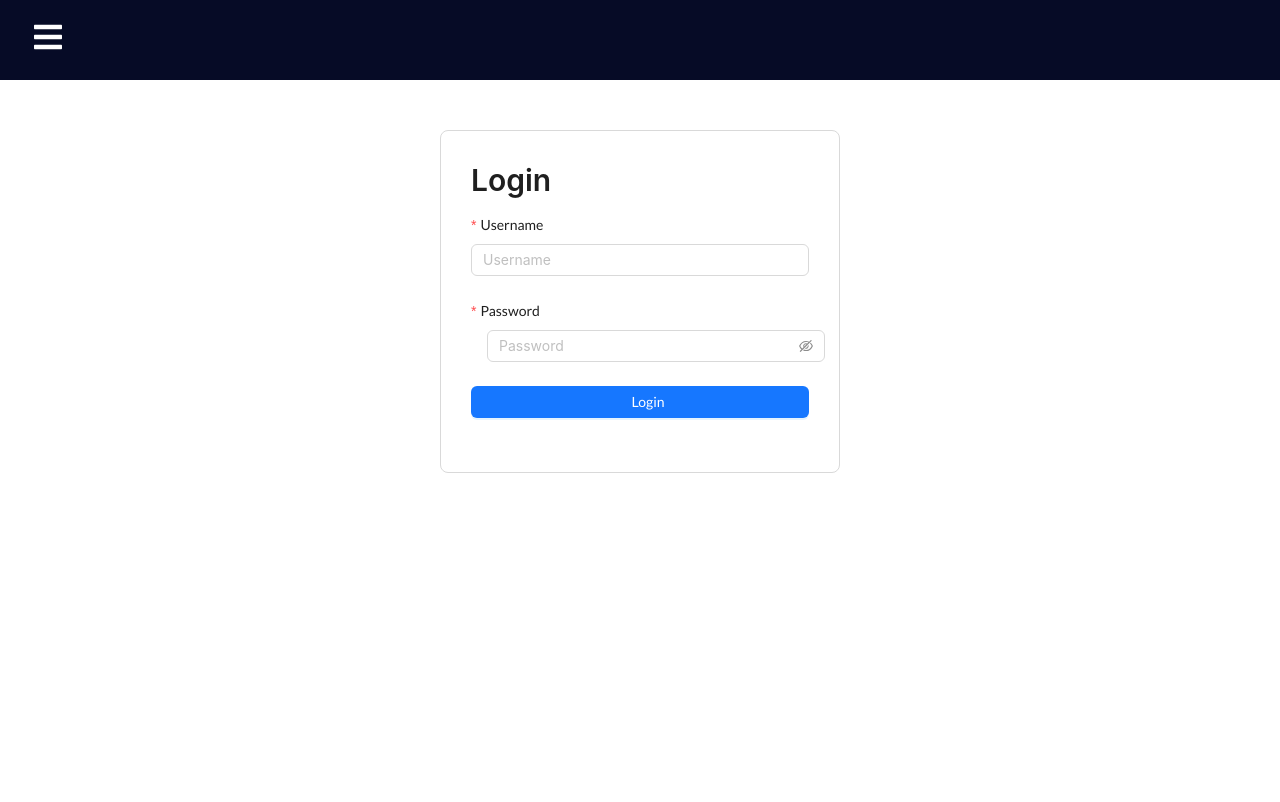
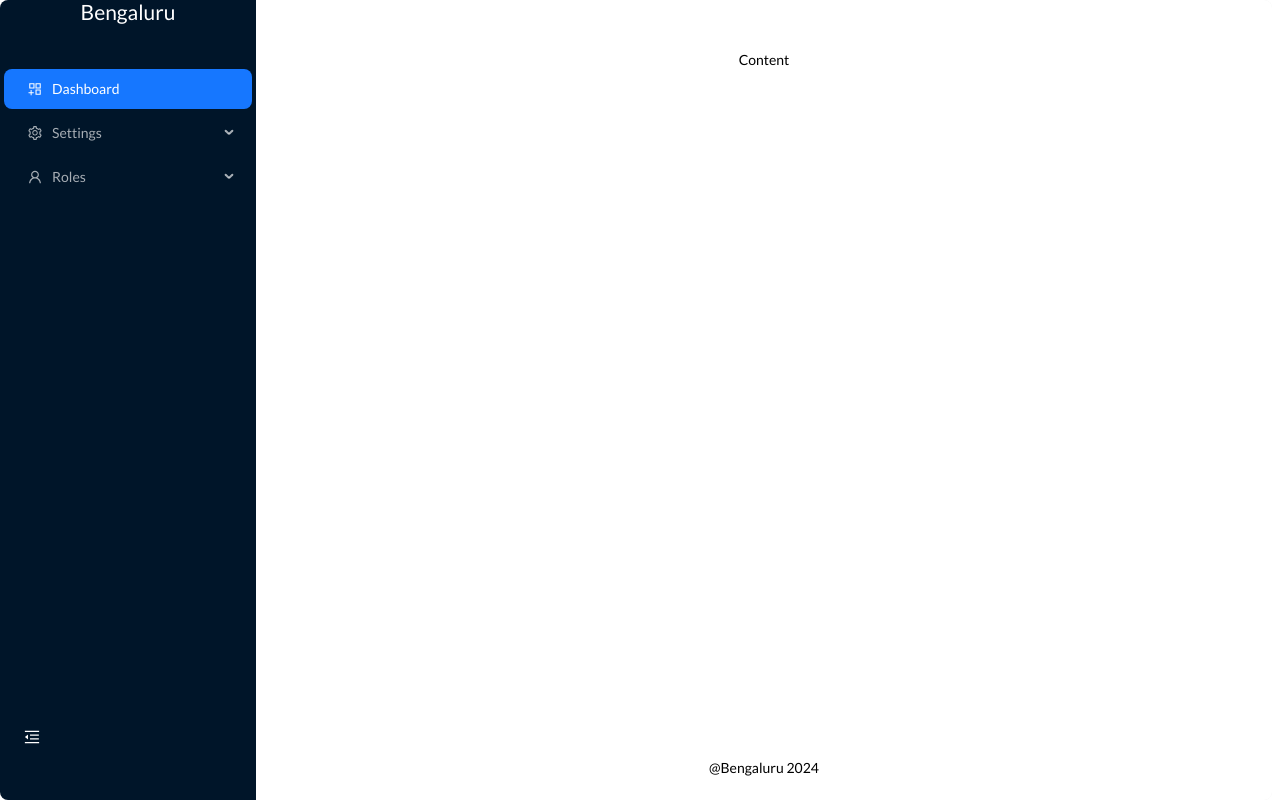
Before and after one commit to crazilazi/Skill.Integration.UI, a React (Create React App) app: page /login in a window 1280 px wide. Shown: the top 802 px of the page. Built offline with nearby package versions, Linux system fonts and the light colour scheme.

Commit message:
sidebar changes

```diff
--- a/package.json
+++ b/package.json
@@ -3,6 +3,7 @@
   "version": "0.1.0",
   "private": true,
   "dependencies": {
+    "@ant-design/icons": "^5.4.0",
     "@reduxjs/toolkit": "^2.2.7",
     "@testing-library/jest-dom": "^5.17.0",
     "@testing-library/react": "^13.4.0",
--- a/src/App.css
+++ b/src/App.css
@@ -17,3 +17,7 @@
   justify-content: center;
   font-size: 3rem;
 }
+
+.site-layout-background {
+  background: #0f0e0e;
+}
--- a/src/App.tsx
+++ b/src/App.tsx
@@ -1,6 +1,7 @@
 // src/App.tsx
-import "./App.css";
-import Navbar from "./components/Navbar";
+import "./app.css";
+import AppLayout from "./components/menubar/menulayout";
+import "antd/dist/reset.css";
 import { BrowserRouter as Router } from "react-router-dom";
 import AppRoutes from "./routes/Routes";
 import { FC } from "react";
@@ -11,7 +12,7 @@ const App: FC = () => {
   return (
     <Provider store={store}>
       <Router>
-        <Navbar />
+        <AppLayout />
         <AppRoutes />
       </Router>
     </Provider>
--- /dev/null
+++ b/src/components/menubar/menudata.tsx
@@ -0,0 +1,70 @@
+import { MenuItem } from "./menuitem";
+import {
+  AppstoreAddOutlined,
+  UserOutlined,
+  RedditOutlined,
+  SettingOutlined,
+  FundProjectionScreenOutlined,
+} from "@ant-design/icons";
+
+export const menuData: MenuItem[] = [
+  {
+    key: "1",
+    title: "Dashboard",
+    icon: <AppstoreAddOutlined />,
+  },
+  {
+    key: "sub1",
+    title: "Settings",
+    icon: <SettingOutlined />,
+    children: [
+      {
+        key: "2",
+        title: "Plans",
+        icon: <FundProjectionScreenOutlined />,
+      },
+      {
+        key: "3",
+        title: "Skills",
+        icon: <RedditOutlined />,
+        children: [
+          {
+            key: "7",
+            title: "Domain",
+          },
+          {
+            key: "8",
+            title: "Industry Knowledge",
+          },
+          {
+            key: "9",
+            title: "Languages",
+          },
+          {
+            key: "10",
+            title: "Soft Skills",
+          },
+        ],
+      },
+    ],
+  },
+  {
+    key: "sub2",
+    title: "Roles",
+    icon: <UserOutlined />,
+    children: [
+      {
+        key: "4",
+        title: "Inbox",
+      },
+      {
+        key: "5",
+        title: "Sent",
+      },
+      {
+        key: "6",
+        title: "Drafts",
+      },
+    ],
+  },
+];
--- /dev/null
+++ b/src/components/menubar/menuitem.tsx
@@ -0,0 +1,6 @@
+export interface MenuItem {
+  key: string;
+  icon?: React.ReactNode;
+  title: string;
+  children?: MenuItem[]; // For nested items
+}
--- /dev/null
+++ b/src/components/menubar/menulayout.tsx
@@ -0,0 +1,150 @@
+import React, { useState } from "react";
+import { Button, Flex, Layout, Menu } from "antd";
+import { MenuItem } from "./menuitem";
+import { menuData } from "./menudata";
+import { Link } from "react-router-dom";
+import { Footer } from "antd/es/layout/layout";
+import { MenuFoldOutlined, MenuUnfoldOutlined } from "@ant-design/icons";
+
+const { Sider, Content, Header } = Layout;
+
+const renderMenuItems = (items: MenuItem[]) => {
+  return items.map((item) =>
+    item.children ? (
+      <Menu.SubMenu key={item.key} icon={item.icon} title={item.title}>
+        {renderMenuItems(item.children)}
+      </Menu.SubMenu>
+    ) : (
+      <Menu.Item key={item.key} icon={item.icon}>
+        <Link to={`/${item.key}`}>{item.title}</Link>
+      </Menu.Item>
+    )
+  );
+};
+
+// const headerStyle: React.CSSProperties = {
+//   textAlign: "center",
+//   color: "#fff",
+//   paddingInline: 48,
+//   backgroundColor: "#4096ff",
+// };
+
+const contentStyle: React.CSSProperties = {
+  textAlign: "center",
+  minHeight: 120,
+  lineHeight: "120px",
+  color: "#000",
+  backgroundColor: "#ffffff",
+};
+
+const siderStyle: React.CSSProperties = {
+  color: "#fff",
+  background: "#001529",
+};
+
+const footerStyle: React.CSSProperties = {
+  textAlign: "center",
+  color: "#000",
+  backgroundColor: "#ffffff",
+};
+
+const layoutStyle = {
+  borderRadius: 8,
+  overflow: "hidden",
+  width: "calc(100% - 8px)",
+  maxWidth: "calc(100% - 8px)",
+  minHeight: "100vh",
+};
+
+const AppLayout: React.FC = () => {
+  const [collapsed, setCollapsed] = useState(false);
+
+  return (
+    <Flex gap="middle" wrap>
+      <Layout style={layoutStyle}>
+        <Sider
+          width={256}
+          style={siderStyle}
+          trigger={null}
+          collapsible
+          collapsed={collapsed}
+        >
+          <div
+            style={{
+              minHeight: 65,
+              textAlign: "center",
+            }}
+          >
+            <h2> {collapsed ? "B" : "Bengaluru"}</h2>
+          </div>
+          <Menu
+            mode="inline"
+            defaultSelectedKeys={["1"]}
+            theme="dark"
+            style={{
+              height: "80%",
+              borderRight: 0,
+            }}
+          >
+            {renderMenuItems(menuData)}
+          </Menu>
+          <div
+            style={{
+              minHeight: 65,
+            }}
+          >
+            <Button
+              type="text"
+              icon={collapsed ? <MenuUnfoldOutlined /> : <MenuFoldOutlined />}
+              onClick={() => setCollapsed(!collapsed)}
+              style={{
+                fontSize: "16px",
+                width: 64,
+                height: 64,
+                color: "#fff",
+              }}
+            ></Button>
+          </div>
+        </Sider>
+        <Layout>
+          <Content style={contentStyle}>Content</Content>
+          <Footer style={footerStyle}>@Bengaluru 2024</Footer>
+        </Layout>
+      </Layout>
+    </Flex>
+
+    // <Layout style={{ minHeight: "100vh" }}>
+    //   <Sider width={256} className="site-layout-background">
+    //     {/* Header inside Sider */}
+    //     <div
+    //       style={{
+    //         padding: "16px",
+    //         textAlign: "center",
+    //         background: "#001529",
+    //       }}
+    //     >
+    //       <h2 style={{ color: "white" }}>My App</h2>
+    //     </div>
+    //     <Menu
+    //       mode="inline"
+    //       defaultSelectedKeys={["1"]}
+    //       style={{ height: "100%", borderRight: 0 }}
+    //     >
+    //       {renderMenuItems(menuData)}
+    //     </Menu>
+    //   </Sider>
+    //   <Layout>
+    //     <Header className="site-layout-background" style={{ padding: 0 }}>
+    //       {/* Header content */}
+    //     </Header>
+    //     <Content style={{ margin: "0 16px" }}>
+    //       <div style={{ padding: 24, minHeight: 360 }}>
+    //         {/* Your content goes here */}
+    //       </div>
+    //     </Content
+    //   </Layout>
+    // </Layout>
+  );
+};
+
+export default AppLayout;
--- a/src/components/navbar.tsx
+++ b/src/components/navbar.tsx
@@ -3,7 +3,7 @@ import * as FaIcons from "react-icons/fa";
 import * as AiIcons from "react-icons/ai";
 import { IconContext } from "react-icons";
 import { Link } from "react-router-dom";
-import { SidebarData } from "./SidebarData";
+import { SidebarData } from "./sidebardata";
 import "./Navbar.css";
 
 function Navbar() {
--- a/src/index.tsx
+++ b/src/index.tsx
@@ -2,7 +2,7 @@ import React from "react";
 import ReactDOM from "react-dom/client";
 import "./index.css";
 import "antd/dist/reset.css"; // Import Ant Design's global CSS reset
-import App from "./App";
+import App from "./app";
 
 const root = ReactDOM.createRoot(
   document.getElementById("root") as HTMLElement
```
Also changed, not shown: 1 other file (tests, documents, lock files or other folders).
